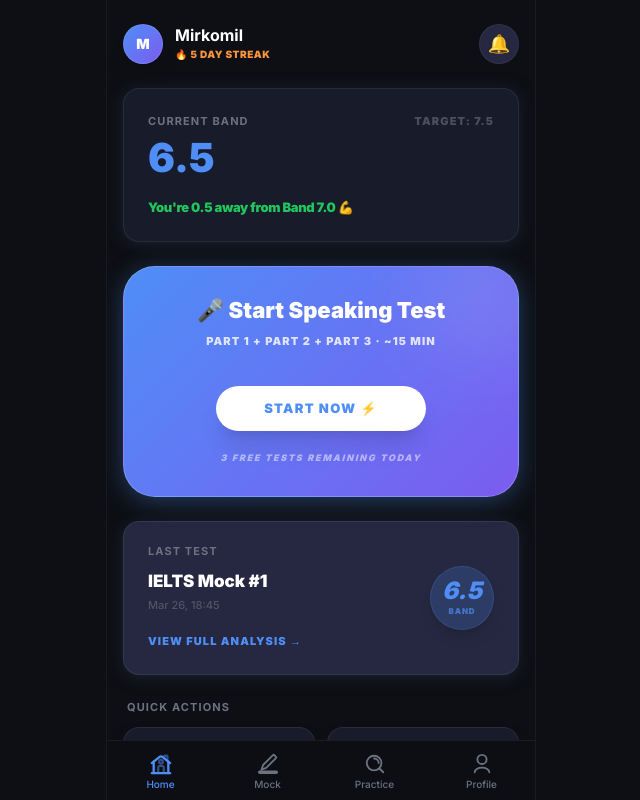
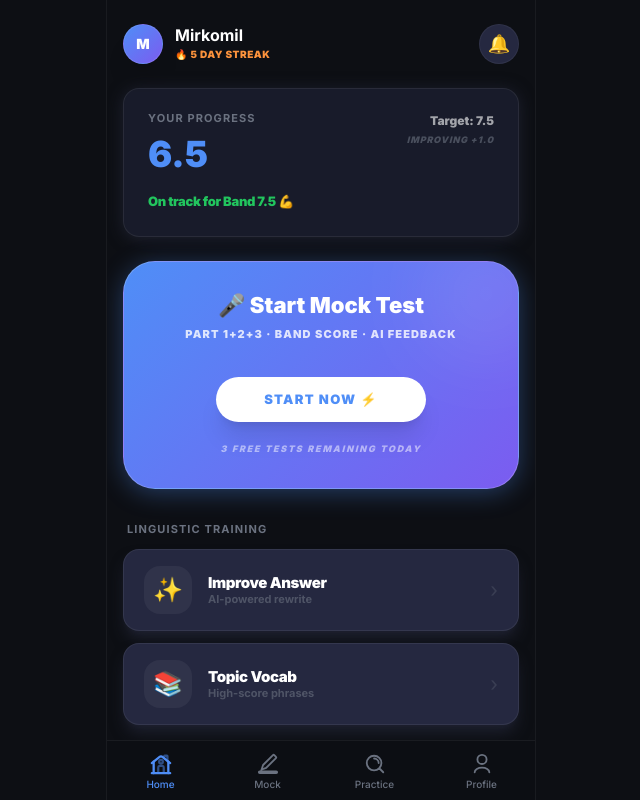
Before and after one commit to mirkomilablayev/speakzone-ui, a React (Vite) app: page / in a window 1280 px wide. Shown: the whole page, without its empty margins (319-959 px from the left). Built offline with nearby package versions, Linux system fonts and the light colour scheme.

Commit message:
feat: strategic purge - consolidated app to 5 core features and removed all secondary distractions

```diff
--- a/src/components/tabs/HomeTab.jsx
+++ b/src/components/tabs/HomeTab.jsx
@@ -1,10 +1,8 @@
 import Card from "../shared/Card";
 
-const QUICK_ACTIONS = [
-  { id: "improve", title: "Improve Answer", icon: "✨", desc: "Rewrite last response" },
+const CORE_TOOLS = [
+  { id: "improve", title: "Improve Answer", icon: "✨", desc: "AI-powered rewrite" },
   { id: "vocab",   title: "Topic Vocab",    icon: "📚", desc: "High-score phrases" },
-  { id: "cuecard", title: "Cue Card",       icon: "🎯", desc: "Part 2 practice" },
-  { id: "progress",title: "My Progress",    icon: "📊", desc: "Track band score" },
 ];
 
 export default function HomeTab({ onStartSession, onOpenProfile }) {
@@ -19,37 +17,44 @@ export default function HomeTab({ onStartSession, onOpenProfile }) {
           </div>
           <div className="flex flex-col">
              <h2 className="font-bold text-[16px] text-white leading-none">Mirkomil</h2>
-             <span className="text-orange text-[10px] font-black mt-1 uppercase tracking-wider">🔥 5 Day Streak</span>
+             <span className="text-orange text-[10px] font-black mt-1 uppercase tracking-wider font-syne">🔥 5 Day Streak</span>
           </div>
         </div>
-        <button className="w-10 h-10 rounded-full bg-card-raised border border-white/5 flex items-center justify-center text-lg active:scale-90 transition-all">🔔</button>
+        <button className="w-10 h-10 rounded-full bg-card-raised border border-white/5 flex items-center justify-center text-lg active:scale-90 transition-all font-syne">🔔</button>
       </div>
 
-      {/* 2. BAND SCORE CARD (SECTION 1) */}
-      <Card className="bg-card-raised/50 border-y-0 border-r-0 border-l-[4px] border-l-accent p-6 flex flex-col gap-4 active:scale-[0.99] transition-all cursor-pointer">
+      {/* 2. BAND SCORE CARD (PROGRESS TRACKING entry) */}
+      <Card
+         onClick={onOpenProfile}
+         className="bg-card-raised/50 border-y-0 border-r-0 border-l-[4px] border-l-accent p-6 flex flex-col gap-4 active:scale-[0.99] transition-all cursor-pointer group"
+      >
          <div className="flex justify-between items-start">
             <div className="flex flex-col">
-               <span className="text-muted text-[11px] font-bold uppercase tracking-widest">Current Band</span>
-               <h3 className="text-accent font-black text-[40px] leading-none mt-2">6.5</h3>
+               <span className="text-muted text-[11px] font-bold uppercase tracking-widest leading-none">Your Progress</span>
+               <h3 className="text-accent font-black text-[36px] leading-none mt-3">6.5</h3>
             </div>
-            <span className="text-muted text-[11px] font-black uppercase tracking-widest opacity-60">Target: 7.5</span>
+            <div className="flex flex-col items-end gap-1 opacity-60">
+               <span className="text-white font-black text-xs">Target: 7.5</span>
+               <span className="text-muted text-[9px] font-black uppercase tracking-widest italic">Improving +1.0</span>
+            </div>
          </div>
-         <div className="flex items-center gap-2 pt-1">
-            <span className="text-green text-[13px] font-black tracking-tight">You're 0.5 away from Band 7.0 💪</span>
+         <div className="flex items-center justify-between pt-1">
+            <span className="text-green text-[13px] font-black tracking-tight">On track for Band 7.5 💪</span>
+            <span className="text-accent text-[11px] font-black uppercase tracking-widest underline underline-offset-4 opacity-0 group-hover:opacity-100 transition-opacity">View Details</span>
          </div>
       </Card>
 
-      {/* 3. MAIN CTA CARD (SECTION 2) */}
+      {/* 3. CORE ACTION — MOCK TEST */}
       <button
          onClick={onStartSession}
          className="bg-primary-gradient p-8 rounded-[32px] flex flex-col gap-1 items-center text-center group active:scale-[0.98] transition-all shadow-primary-glow border border-white/20 relative overflow-hidden"
       >
          <div className="absolute -right-8 -top-8 w-32 h-32 bg-white/10 rounded-full blur-2xl group-hover:scale-110 transition-transform" />
          <h3 className="text-white font-black text-[22px] relative z-10 leading-none flex items-center gap-3">
-            🎤 Start Speaking Test
+            🎤 Start Mock Test
          </h3>
-         <p className="text-white/80 text-[11px] mt-2 font-black relative z-10 uppercase tracking-widest">
-            Part 1 + Part 2 + Part 3 · ~15 min
+         <p className="text-white/80 text-[11px] mt-2 font-black relative z-10 uppercase tracking-widest leading-tight">
+            Part 1+2+3 · Band Score · AI Feedback
          </p>
 
          <div className="mt-8 bg-white text-accent font-black px-12 py-4 rounded-full text-[13px] relative z-10 shadow-xl group-hover:scale-105 transition-transform uppercase tracking-widest leading-none">
@@ -60,35 +65,20 @@ export default function HomeTab({ onStartSession, onOpenProfile }) {
          </span>
       </button>
 
-      {/* 4. LAST RESULT CARD (SECTION 3) */}
-      <Card className="flex items-center justify-between p-6 bg-card-raised border-white/5 active:scale-[0.99] transition-all cursor-pointer group">
-         <div className="flex flex-col gap-1">
-            <span className="text-muted text-[11px] font-bold uppercase tracking-widest leading-none">Last Test</span>
-            <div className="flex flex-col gap-0.5 mt-2">
-               <h4 className="text-white font-black text-[17px]">IELTS Mock #1</h4>
-               <p className="text-muted text-[11px] font-medium opacity-60">Mar 26, 18:45</p>
-            </div>
-            <button className="text-accent text-[11px] font-black uppercase tracking-widest mt-4 flex items-center gap-1 group-hover:gap-1.5 transition-all">
-               View Full Analysis →
-            </button>
-         </div>
-         <div className="w-16 h-16 bg-accent/20 rounded-full flex flex-col items-center justify-center text-accent font-black shadow-lg border border-accent/20">
-            <span className="text-2xl leading-none font-black italic">6.5</span>
-            <span className="text-[8px] uppercase tracking-widest mt-0.5 opacity-70 font-black">Band</span>
-         </div>
-      </Card>
-
-      {/* 5. QUICK ACTIONS (SECTION 4 - 2x2 GRID) */}
-      <div className="flex flex-col gap-3">
-         <h3 className="text-muted text-[11px] font-bold uppercase tracking-widest px-1">Quick Actions</h3>
-         <div className="grid grid-cols-2 gap-3">
-            {QUICK_ACTIONS.map((t, i) => (
-               <Card key={i} className="flex flex-col gap-2 p-5 bg-card-raised/50 border border-white/5 active:scale-[0.95] transition-all cursor-pointer group shadow-lg">
-                  <span className="text-2xl group-hover:scale-110 transition-transform">{t.icon}</span>
-                  <div className="flex flex-col gap-0.5 mt-1 overflow-hidden">
-                     <span className="text-white font-black text-[13px] tracking-tight truncate leading-tight">{t.title}</span>
-                     <p className="text-muted text-[11px] font-bold leading-none mt-1 opacity-60">{t.desc}</p>
+      {/* 4. TOOLS (INLINE) */}
+      <div className="flex flex-col gap-3 mt-2">
+         <h3 className="text-muted text-[11px] font-bold uppercase tracking-widest px-1">Linguistic Training</h3>
+         <div className="flex flex-col gap-3">
+            {CORE_TOOLS.map((t, i) => (
+               <Card key={i} className="flex items-center gap-4 py-4 px-5 bg-card-raised border-white/5 active:scale-[0.97] transition-all cursor-pointer group shadow-lg">
+                  <div className="w-12 h-12 rounded-2xl bg-white/5 flex items-center justify-center text-2xl group-hover:scale-110 transition-transform">
+                     {t.icon}
                   </div>
+                  <div className="flex flex-col gap-1 min-w-0">
+                     <span className="text-white font-black text-[15px] tracking-tight truncate leading-none">{t.title}</span>
+                     <p className="text-muted text-[11px] font-bold opacity-60 leading-none">{t.desc}</p>
+                  </div>
+                  <span className="ml-auto text-muted text-xl opacity-30 group-hover:translate-x-1 transition-transform">›</span>
                </Card>
             ))}
          </div>
--- a/src/components/tabs/PracticeTab.jsx
+++ b/src/components/tabs/PracticeTab.jsx
@@ -4,10 +4,6 @@ import { PrimaryButton, OutlineButton } from "../shared/Button";
 
 const TOOLS = [
   { id: "vocab",     icon: "📚", title: "Topic Vocabulary", desc: "Topic-based IELTS vocabulary", color: "blue" },
-  { id: "cuecard",   icon: "🎴", title: "Cue Card Generator", desc: "Generate unlimited Part 2 topics", color: "purple" },
-  { id: "template",  icon: "📝", title: "Speaking Templates", desc: "High-scoring answer structures", color: "teal" },
-  { id: "timer",     icon: "⏱️", title: "Timer Trainer",    desc: "Train speaking time (30–120s)", color: "orange" },
-  { id: "phrases",   icon: "💎", title: "High Score Phrases", desc: "Band 7–9 phrases for speaking", color: "gold" },
 ];
 
 const ACCENT_COLORS = {
@@ -32,19 +28,17 @@ export default function PracticeTab() {
   if (selectedTool) {
     const tool = selectedTool === "improve"
       ? { title: "Improve My Answer", icon: "✨", desc: "AI-powered linguistic refinement" }
-      : selectedTool === "daily"
-      ? { title: "Daily Question", icon: "👉", desc: "One focused challenge every day" }
       : TOOLS.find(t => t.id === selectedTool);
 
     return (
       <div className="flex flex-col gap-6 pb-24 animate-tab-in">
         <div className="flex items-center gap-3">
-           <button onClick={() => setSelectedTool(null)} className="w-10 h-10 rounded-full bg-card-raised border border-white/5 flex items-center justify-center text-xl">←</button>
+           <button onClick={() => setSelectedTool(null)} className="w-10 h-10 rounded-full bg-card-raised border border-white/5 flex items-center justify-center text-xl active:scale-95 transition-all">←</button>
            <h2 className="text-white font-black text-lg">{tool.title}</h2>
         </div>
 
-        <Card className="flex flex-col gap-6 py-8 items-center text-center">
-           <div className="w-20 h-20 rounded-3xl bg-primary-gradient flex items-center justify-center text-4xl shadow-primary-glow">
+        <Card className="flex flex-col gap-6 py-8 items-center text-center bg-card-raised border-white/5">
+           <div className="w-20 h-20 rounded-3xl bg-primary-gradient flex items-center justify-center text-4xl shadow-primary-glow border border-white/10">
               {tool.icon}
            </div>
            <div className="flex flex-col gap-1 px-4">
@@ -54,13 +48,6 @@ export default function PracticeTab() {
               </p>
            </div>
         </Card>
-
-        {selectedTool === "daily" && (
-           <Card className="bg-white/5 border-white/10 p-5 mt-2">
-              <span className="text-accent text-[10px] font-black uppercase tracking-widest">Today's Topic</span>
-              <p className="text-white font-bold text-lg mt-2">"Describe a person you admire for their intelligence..."</p>
-           </Card>
-        )}
 
         <div className="flex flex-col gap-4">
            <div className="bg-card-raised border border-white/5 rounded-2xl p-4 h-40 flex items-center justify-center text-muted italic text-sm">
@@ -75,12 +62,12 @@ export default function PracticeTab() {
 
   return (
     <div className="flex flex-col gap-6 pb-24 animate-tab-in">
-      <div className="flex flex-col gap-1.5 pt-1">
-        <h1 className="font-bold text-2xl text-white">Daily Practice</h1>
+      <div className="flex flex-col gap-1 pt-1">
+        <h1 className="font-bold text-2xl text-white">Linguistic Training</h1>
         <p className="text-muted text-sm opacity-60">Master specialized IELTS speaking skills</p>
       </div>
 
-      {/* FEATURED: Improve My Answer */}
+      {/* CORE: Improve My Answer */}
       <Card
         onClick={() => setSelectedTool("improve")}
         className="bg-primary-gradient border-none p-6 flex flex-col gap-4 relative overflow-hidden group active:scale-[0.99] transition-all cursor-pointer"
@@ -89,50 +76,31 @@ export default function PracticeTab() {
          <div className="relative z-10 flex flex-col gap-2">
             <div className="flex items-center gap-2">
                <span className="text-2xl leading-none">✨</span>
-               <h2 className="text-white font-black text-xl">Improve My Answer</h2>
+               <h2 className="text-white font-black text-xl leading-none">Improve My Answer</h2>
             </div>
             <p className="text-white/80 text-[13px] leading-snug">AI-powered refinement for Band 8.5+</p>
-            <button className="mt-2 bg-white text-accent font-black px-8 py-3 rounded-full text-[11px] uppercase tracking-widest shadow-lg group-hover:scale-105 transition-transform w-fit">
+            <button className="mt-4 bg-white text-accent font-black px-10 py-3.5 rounded-full text-[11px] uppercase tracking-widest shadow-lg group-hover:scale-105 transition-transform w-fit leading-none">
                Improve Answer ✨
             </button>
          </div>
       </Card>
 
-      {/* DAILY QUESTION (COMPACT) */}
-      <Card
-         onClick={() => setSelectedTool("daily")}
-         className="bg-purple-gradient border-none p-6 flex flex-col gap-4 relative overflow-hidden group active:scale-[0.99] transition-all cursor-pointer"
-      >
-         <div className="flex items-center justify-between relative z-10">
-            <div className="flex flex-col gap-2">
-               <div className="flex items-center gap-2">
-                  <span className="text-2xl leading-none">👉</span>
-                  <h3 className="text-white font-black text-xl tracking-tight">Daily Question</h3>
-               </div>
-               <p className="text-white/80 text-[13px] leading-snug">New speaking challenge every 24h</p>
-            </div>
-            <div className="w-14 h-14 bg-white/20 border border-white/10 rounded-full flex items-center justify-center text-white text-2xl group-hover:scale-110 transition-transform shadow-xl">
-               →
-            </div>
-         </div>
-      </Card>
-
-      {/* TOOLS GRID (REFINED ROWS) */}
+      {/* TOOLS GRID (REFRACTORED TO SINGLE LIST) */}
       <div className="flex flex-col gap-3">
-         <h3 className="text-muted text-[11px] font-bold uppercase tracking-widest px-1">Practice Tools</h3>
+         <h3 className="text-muted text-[11px] font-bold uppercase tracking-widest px-1">Specialized Vocabulary</h3>
          <div className="flex flex-col gap-2.5">
             {TOOLS.map(t => (
               <Card
                 key={t.id}
                 onClick={() => setSelectedTool(t.id)}
-                className={`flex items-center gap-4 py-3.5 px-4 border-y-0 border-r-0 border-l-[4px] border-white/5 active:scale-[0.98] transition-all cursor-pointer group shadow-sm ${ACCENT_COLORS[t.color]}`}
+                className={`flex items-center gap-4 py-4 px-4 border-y-0 border-r-0 border-l-[4px] border-white/5 active:scale-[0.98] transition-all cursor-pointer group shadow-sm ${ACCENT_COLORS[t.color]}`}
               >
                  <div className={`w-11 h-11 rounded-xl ${ICON_BG[t.color]} border border-white/5 flex items-center justify-center text-xl group-hover:scale-105 transition-transform shadow-lg`}>
                     {t.icon}
                  </div>
-                 <div className="flex flex-col gap-0.5 min-w-0 flex-1">
-                    <span className="text-white font-black text-[15px] tracking-tight">{t.title}</span>
-                    <span className="text-muted text-[11px] font-medium opacity-80">{t.desc}</span>
+                 <div className="flex flex-col gap-1 min-w-0 flex-1">
+                    <span className="text-white font-black text-[15px] tracking-tight truncate leading-none">{t.title}</span>
+                    <span className="text-muted text-[11px] font-bold opacity-60 leading-none">{t.desc}</span>
                  </div>
                  <span className="text-muted text-xl opacity-30 group-hover:translate-x-1 transition-transform font-light">›</span>
               </Card>
```
